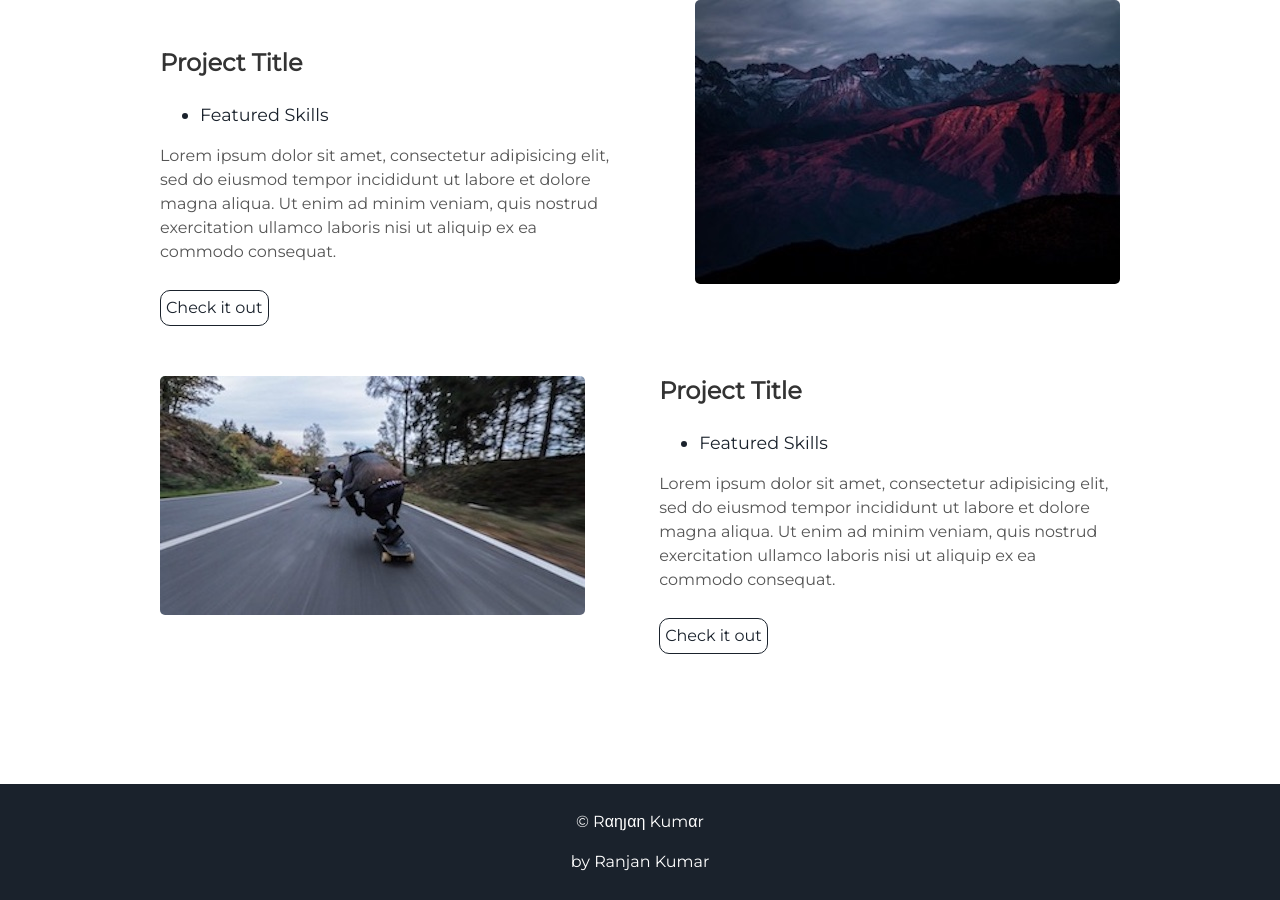
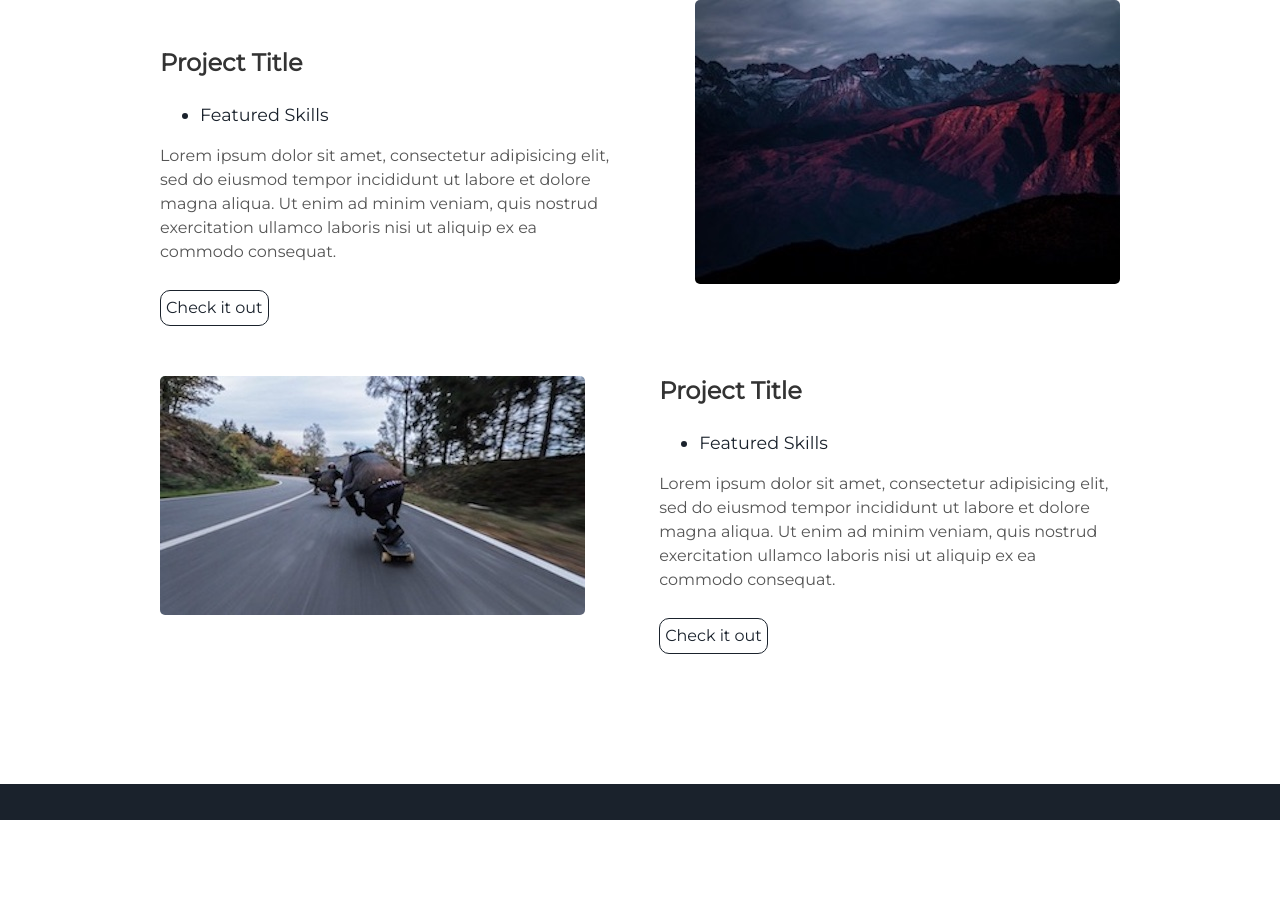
Before and after one commit to kabir0104k/whoami, a Jekyll site: the page built from index.html, in a window 1280 px wide and 900 px high, scrolled down 1723 px. Built offline with Jekyll 4.4.1, drawn with Linux system fonts in a browser that asks for light colours; after the commit the page ends 2543 px from its top, so only the background shows below that.

Commit message:
Update footer.html

```diff
--- a/_includes/footer.html
+++ b/_includes/footer.html
@@ -1,6 +1,6 @@
 <footer class="footer">
-    <p>&copy; {{site.username}}</p>
-    <p><span class="love"></span> by <a href="https://github.com/Kabir0104k">Ranjan Kumar</a></p>
+    <p>{{Ranjan Kumar}}</p>
+    <p><span class="love"></span><a href="https://github.com/Kabir0104k"> </a></p>
 </footer>
 <script src="//cdn.jsdelivr.net/particles.js/2.0.0/particles.min.js"></script>
 <script src="{{ "/assets/js/sweet-scroll.min.js" | prepend: site.baseurl }}"></script>
```
